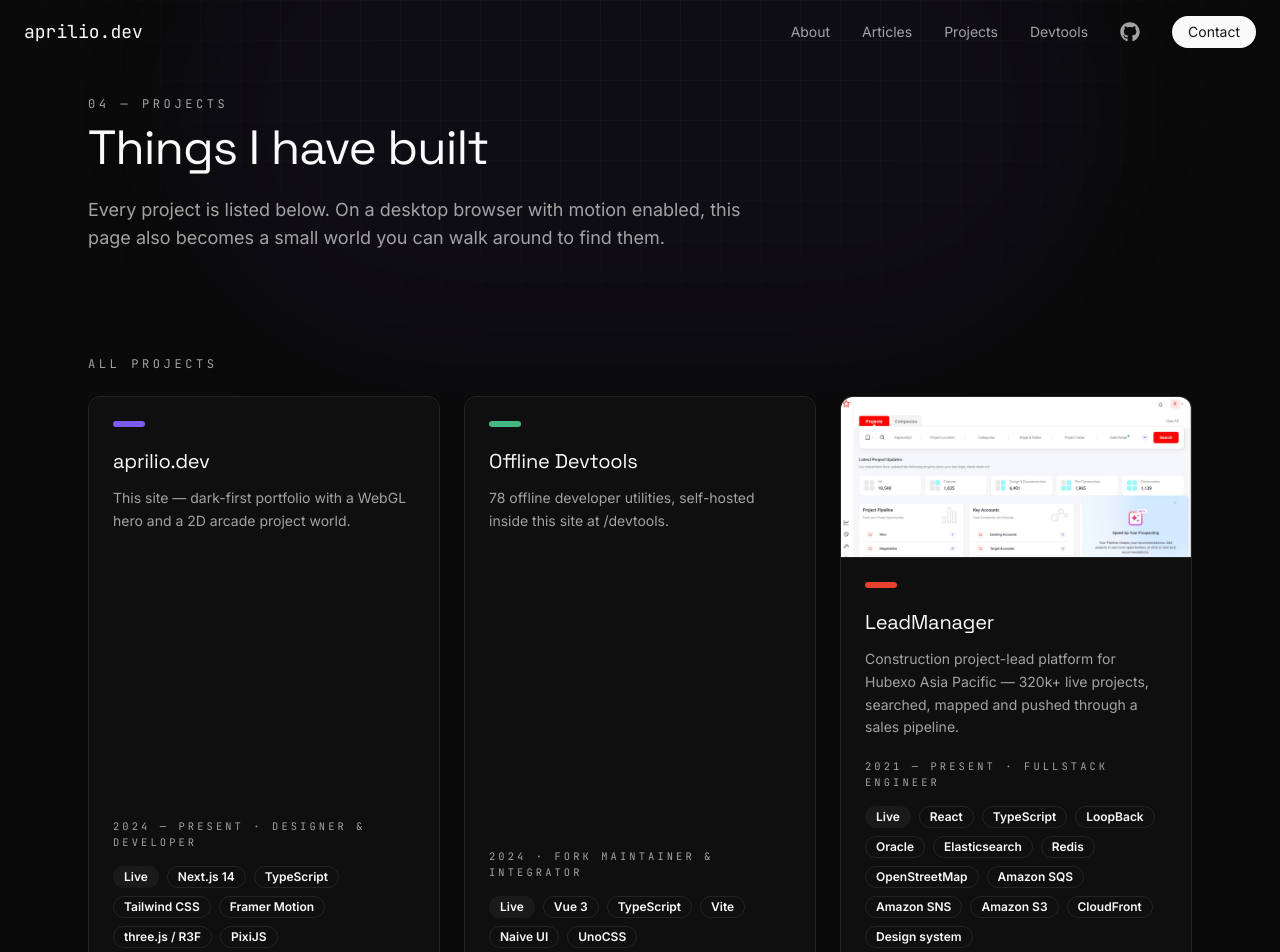
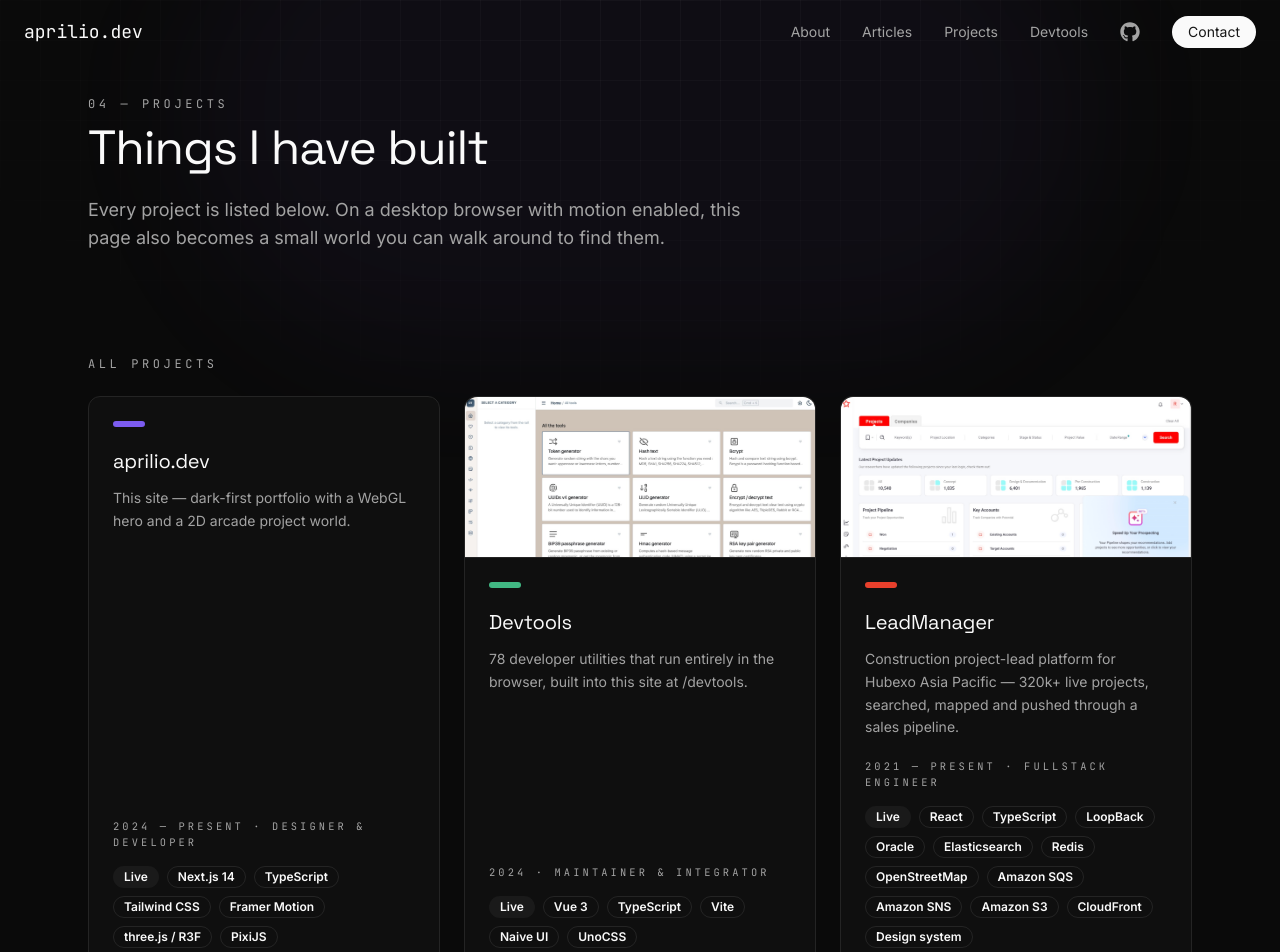
Before and after one commit to ranggaaprilio/portofnext, a Next.js app: page /projects in a window 1280 px wide. Shown: the top 952 px of the page. Built offline with nearby package versions, Linux system fonts and the light colour scheme.

Commit message:
feat(projects): rename Offline Devtools to Devtools and add screenshot
- Rewrite tagline and description around what the tools do, drop the
  fork wording, and set role to Maintainer & integrator
- Add the All tools screenshot as the project's gallery opener

```diff
--- a/app/_components/projects/data.ts
+++ b/app/_components/projects/data.ts
@@ -110,13 +110,13 @@ export const PROJECTS: readonly Project[] = [
   },
   {
     id: "offline-devtools",
-    title: "Offline Devtools",
+    title: "Devtools",
     tagline:
-      "78 offline developer utilities, self-hosted inside this site at /devtools.",
+      "78 developer utilities that run entirely in the browser, built into this site at /devtools.",
     description:
-      "An it-tools fork trimmed and wired into the portfolio as a static Vite build served under /devtools, so the tools stay reachable without a second deployment. Everything runs client-side: encoders, converters, generators and formatters keep working with no network. Integrated through a Next.js rewrite and built as part of the same pnpm workspace.",
+      "A toolbox of encoders, converters, generators and formatters for everyday dev work. Everything runs client-side, so the tools keep working offline and nothing you paste leaves the page. It ships as a static Vite build under /devtools, served through a Next.js rewrite from the same pnpm workspace, so it deploys with the portfolio instead of as a second app.",
     tech: ["Vue 3", "TypeScript", "Vite", "Naive UI", "UnoCSS"],
-    role: "Fork maintainer & integrator",
+    role: "Maintainer & integrator",
     year: "2024",
     status: "live",
     links: {
@@ -126,6 +126,16 @@ export const PROJECTS: readonly Project[] = [
     accent: "#41b883",
     icon: "tools",
     world: { x: 480, y: -180 },
+    gallery: [
+      {
+        src: "/projects/devtools/all-tools.jpg",
+        alt: "Devtools home page listing tool cards such as token generator, hash text, bcrypt and UUID generator beside a category rail",
+        caption:
+          "All the tools — searchable cards grouped by category, each one running locally in the browser.",
+        width: 1600,
+        height: 921,
+      },
+    ],
   },
   {
     id: "leadmanager",
```
Also changed, not shown: public/projects/devtools/all-tools.jpg (added).
